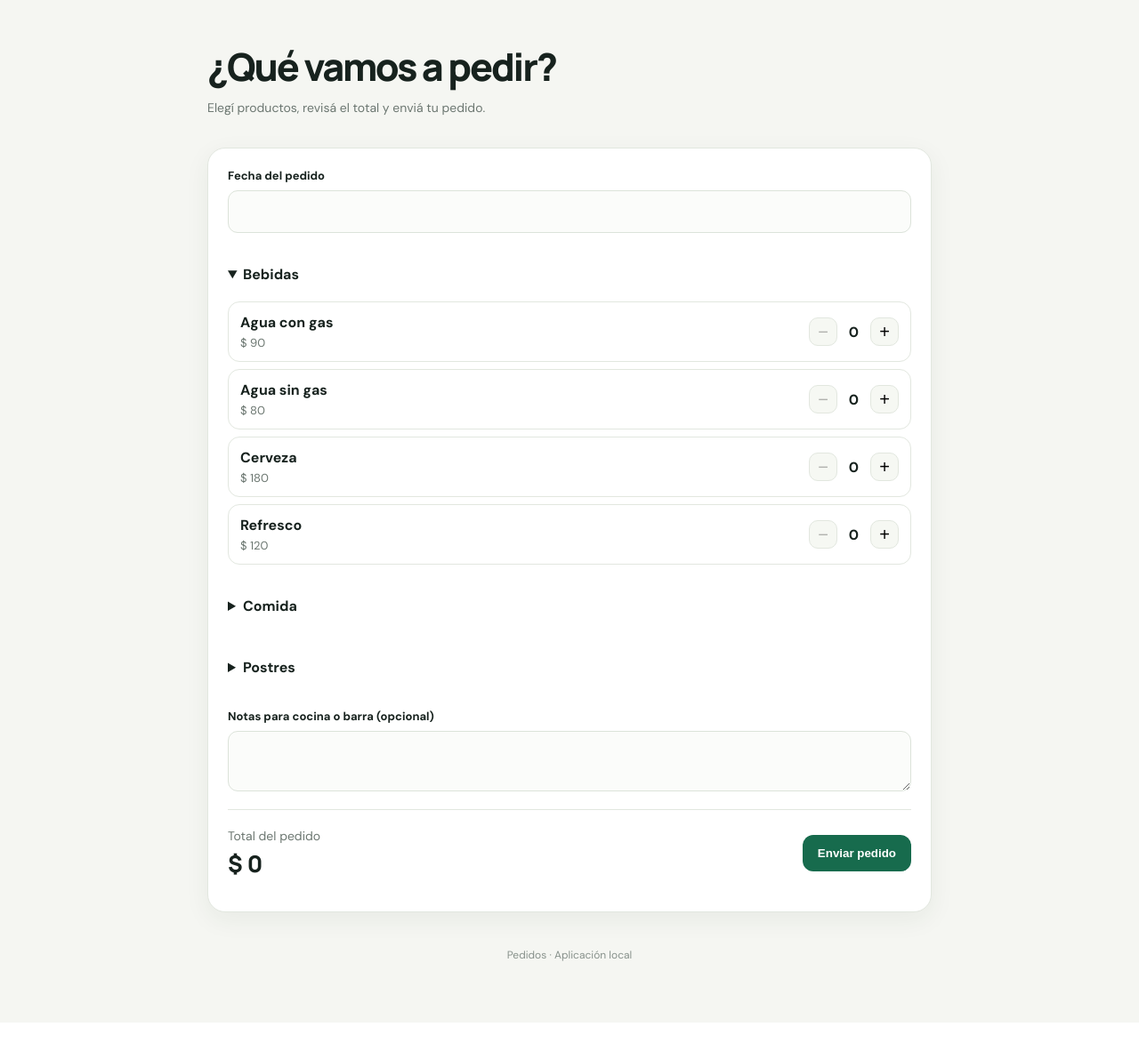
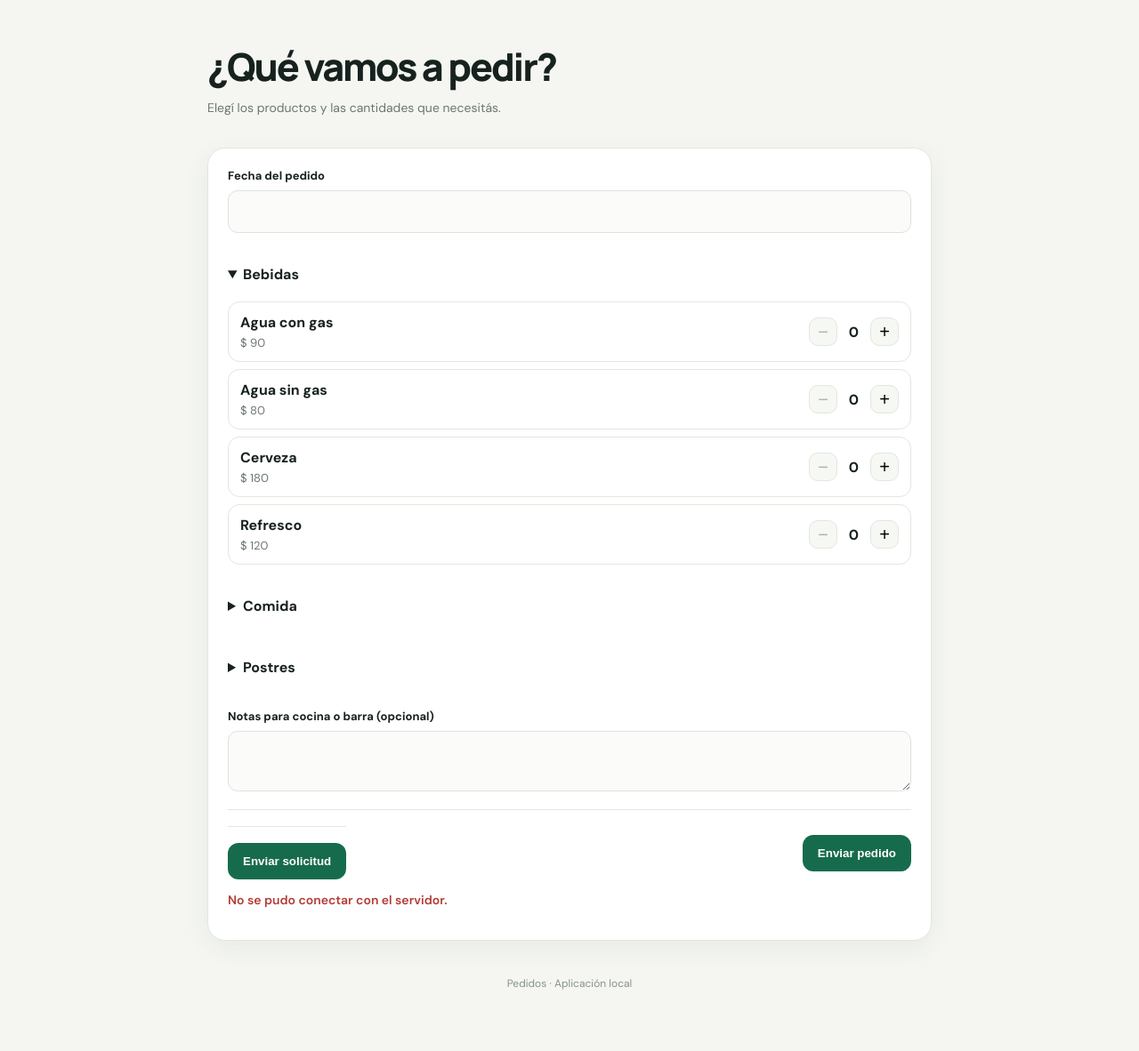
Before and after one commit to CFerreira222/sistema-pedidos, a Flask app: page / in a window 1280 px wide. Shown: the part 68-1250 px from the top of the page at 89% size. Before the commit the page ends 1218 px from the top, so only its background shows below. Run offline with Flask 3, Linux system fonts and the light colour scheme; data comes from the database, SQL or seed files in the repository; some libraries are stand-ins or nearby versions.

Commit message:
Update index.html

```diff
--- a/templates/index.html
+++ b/templates/index.html
@@ -2,8 +2,10 @@
 <html lang="es"><head><meta charset="utf-8"><meta name="viewport" content="width=device-width,initial-scale=1">
 <title>Nuevo pedido</title><link rel="stylesheet" href="/static/style.css"></head>
 <body><header><div class="brand">MESA<span> / PEDIDOS</span></div><a class="nav" href="/admin">Panel del servidor →</a></header>
-<main class="wrap"><section class="hero"><p class="eyebrow"> </p><h1>¿Qué vamos a pedir?</h1><p class="muted">Elegí productos, revisá el total y enviá tu pedido.</p></section>
+<main class="wrap"><section class="hero"><p class="eyebrow"> </p><h1>¿Qué vamos a pedir?</h1><p class="muted">Elegí los productos y las cantidades que necesitás.</p></section>
 <form id="orderForm" class="panel"><label>Fecha del pedido<input id="customer" required maxlength="100" placeholder=" "></label>
 <div id="catalog"></div><label>Notas para cocina o barra (opcional)<textarea id="notes" rows="2" maxlength="500" placeholder=" "></textarea></label>
-<div class="checkout"><div><span class="muted">Total del pedido</span><strong id="total">$ 0</strong></div><button class="primary" type="submit">Enviar pedido</button></div><p id="message" role="status"></p></form>
+<div class="checkout"><div class="checkout">
+  <button class="primary" type="submit">Enviar solicitud</button>
+</div><button class="primary" type="submit">Enviar pedido</button></div><p id="message" role="status"></p></form>
 <footer>Pedidos · Aplicación local</footer></main><script src="/static/client.js"></script></body></html>
```
